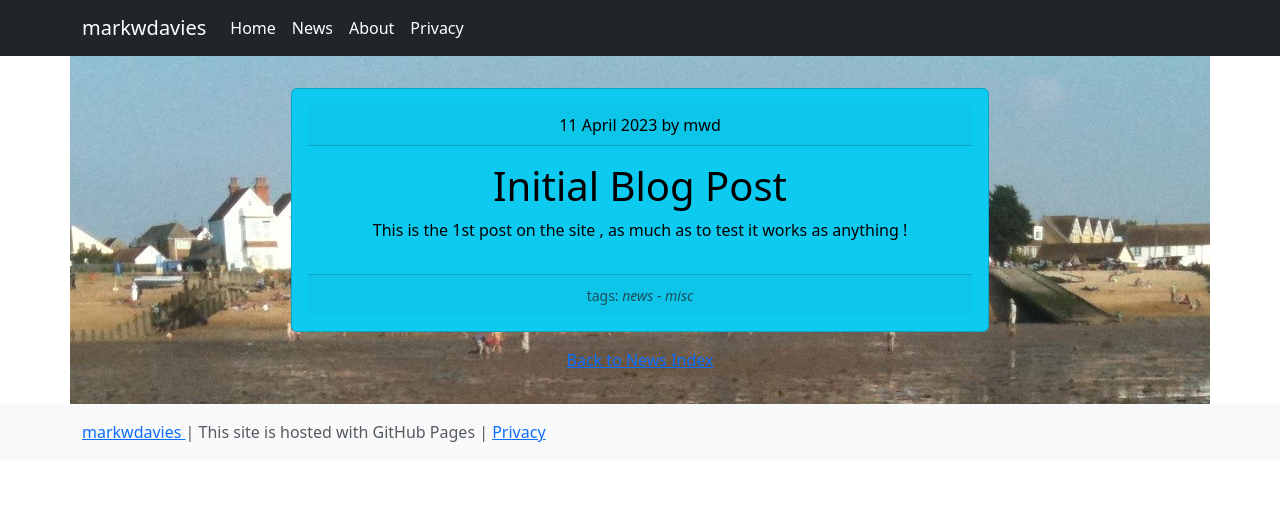
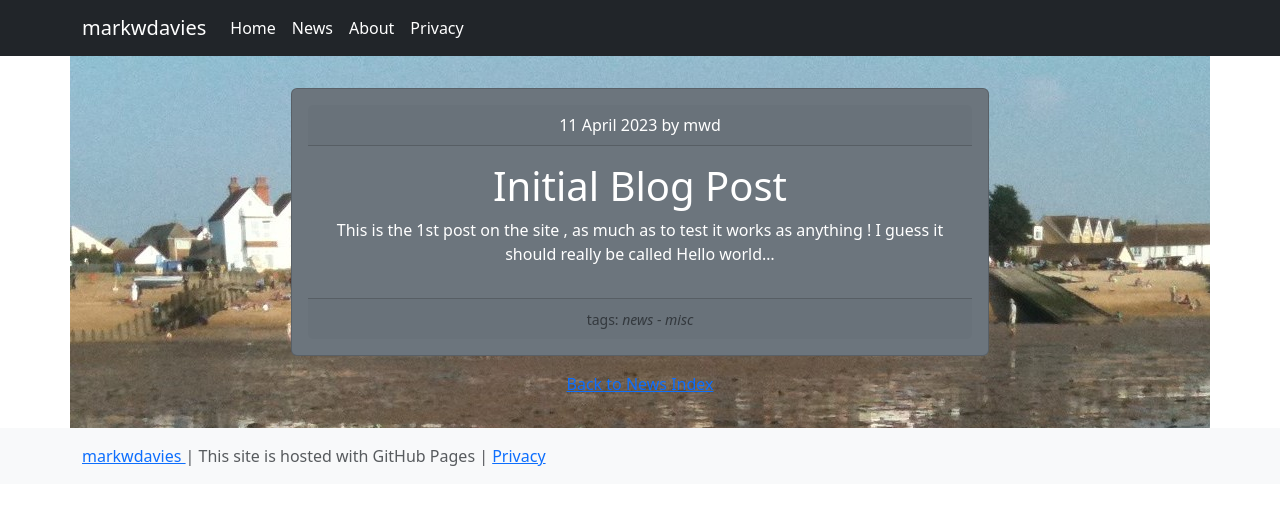
Before and after one commit to markwdavies/markwdavies.github.io, a Jekyll site: the page built from _posts/2023-04-11-FirstPost.md, in a window 1280 px wide. Shown: the top 505 px of the page. Built offline with Jekyll 4.4.1, drawn with Linux system fonts in a browser that asks for light colours.

Commit message:
update to posts

```diff
--- a/_layouts/post.html
+++ b/_layouts/post.html
@@ -4,7 +4,7 @@
 <div class="row">
 <div class="col-sm-2">&nbsp;</div>
 <div class="col-sm-8">
-  <div class="card text-bg-info m-3 p-3">
+  <div class="card text-bg-secondary m-3 p-3">
     <div class="card-header">
       {{ page.date | date: "%-d %B %Y" }} by {{ page.author | default: site.author }}
     </div>
--- a/_posts/2023-04-11-FirstPost.md
+++ b/_posts/2023-04-11-FirstPost.md
@@ -7,4 +7,4 @@
 
 # {{ page.title }}
 
-This is the 1st post on the site , as much as to test it works as anything !
+This is the 1st post on the site , as much as to test it works as anything ! I guess it should really be called Hello world...
```
Also changed, not shown: _layouts/info.html (added, +14 -0 lines), _posts/2023-09-19-DBAResources.md (added, +25 -0 lines), about.md (+1 -1 lines), privacy.md (+1 -1 lines).
